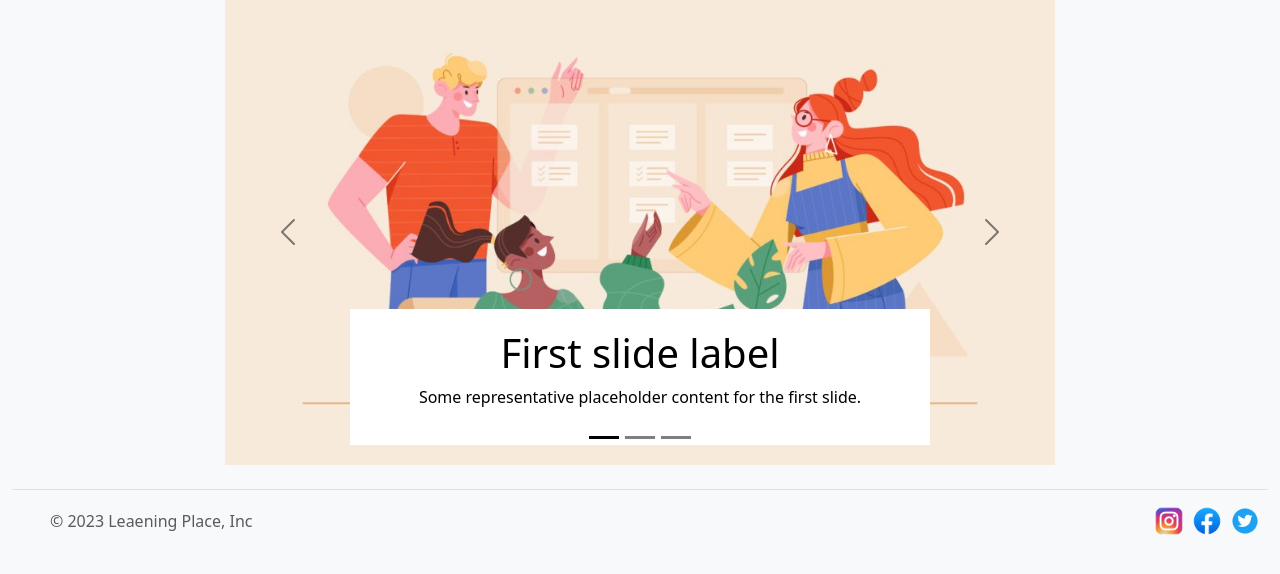
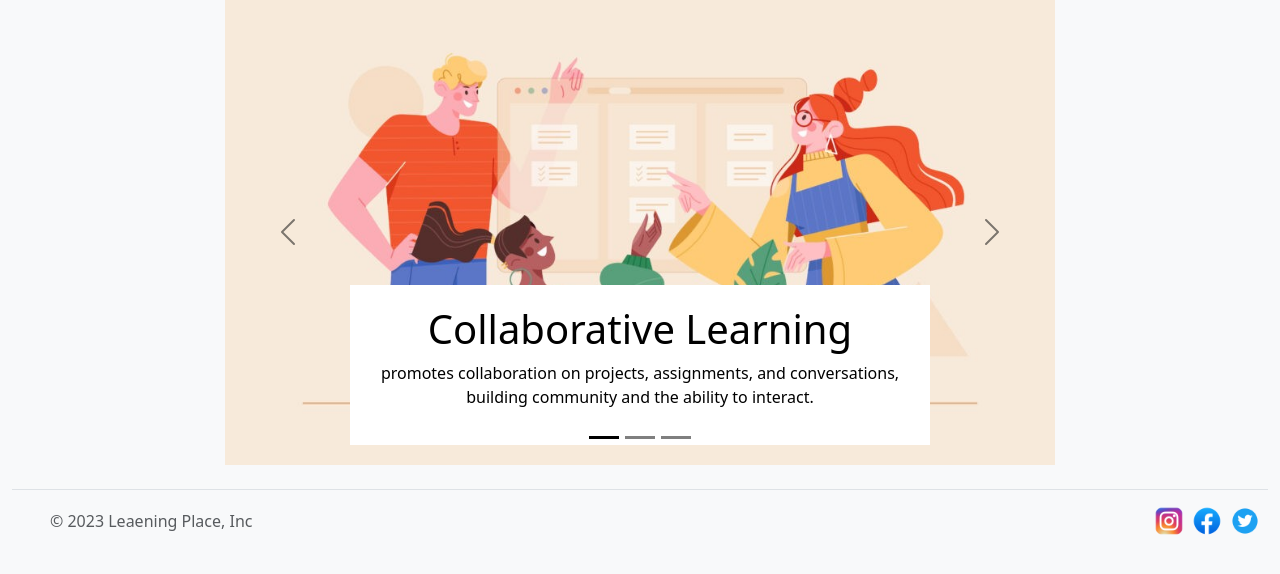
Before and after one commit to SriKumarDundigalla/Final-Project-Assignment, a Flask app: page /landing in a window 1280 px wide. Shown: the part 77-651 px from the top of the page. Run offline with Flask 3, Linux system fonts and the light colour scheme; some libraries are stand-ins or nearby versions.

Commit message:
"updated few files"

```diff
--- a/templates/landing_login.html
+++ b/templates/landing_login.html
@@ -14,22 +14,22 @@
                   <div class="carousel-item active" data-bs-interval="10000">
                     <img src="{{url_for('static', filename='img/c1.jpg')}}" class="d-block mw-100" alt="...">
                     <div class="carousel-caption d-none d-md-block bg-white">
-                      <h1>First slide label</h1>
-                      <p>Some representative placeholder content for the first slide.</p>
+                      <h1>Collaborative Learning</h1>
+                      <p>promotes collaboration on projects, assignments, and conversations, building community and the ability to interact.</p>
                     </div>
                   </div>
                   <div class="carousel-item" data-bs-interval="2000">
                     <img src="{{url_for('static', filename='img/c2.jpg')}}" class="d-block mw-100" alt="...">
                     <div class="carousel-caption d-none d-md-block bg-white">
-                      <h1>Second slide label</h1>
-                      <p>Some representative placeholder content for the second slide.</p>
+                      <h1>Practical Learning</h1>
+                      <p>where learners work alongside experienced professionals to learn skills and techniques.</p>
                     </div>
                   </div>
                   <div class="carousel-item">
                     <img src="{{url_for('static', filename='img/c3.jpg')}}" class="d-block mw-100" alt="...">
                     <div class="carousel-caption d-none d-md-block bg-white">
-                      <h1>Third slide label</h1>
-                      <p>Some representative placeholder content for the third slide.</p>
+                      <h1>Instructor Led Learning</h1>
+                      <p>Students engage with the teacher and other students in real time, making learning more interesting and dynamic.</p>
                     </div>
                   </div>
                 </div>
```
Also changed, not shown: database.db, 2 other files.
